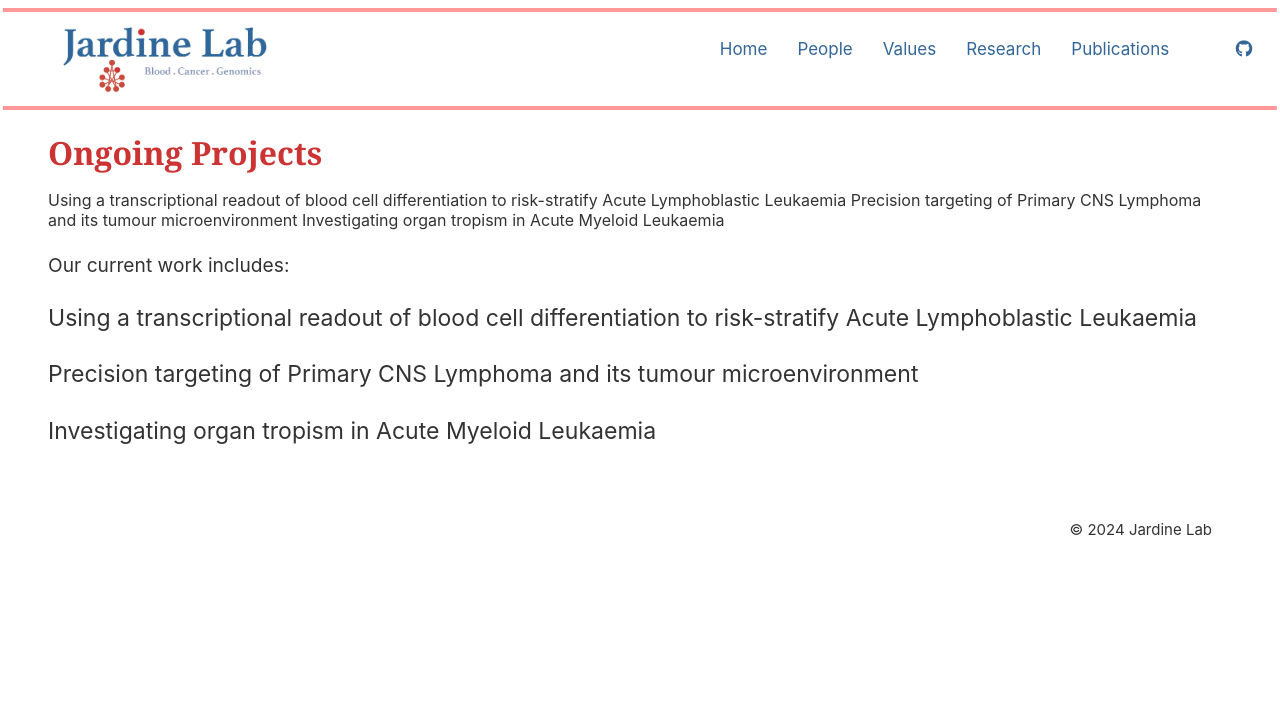
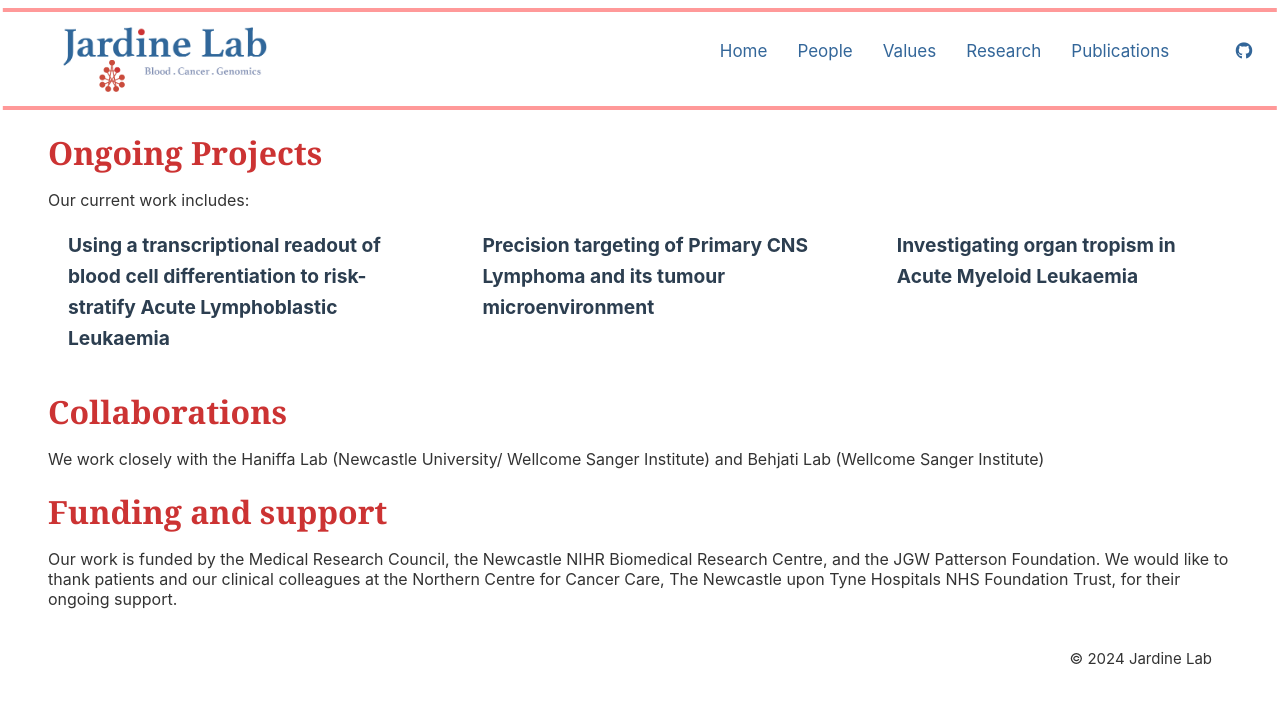
Before and after one commit to vkorak/vkorak.github.io, a Jekyll site: the page built from research.md, in a window 1280 px wide. Shown: the top 704 px of the page. Built offline with Jekyll 4.4.1, drawn with Linux system fonts in a browser that asks for light colours.

Commit message:
favicon/update research and publications page

```diff
--- a/_layouts/default.html
+++ b/_layouts/default.html
@@ -1,6 +1,9 @@
 <!DOCTYPE html>
 <html lang="en">
   {% include head.html %} <!-- Call head.html here -->
+
+  <!-- Add Favicon -->
+   <link rel="icon" href="{{ '/assets/img/favicon.ico' | relative_url }}" type="image/x-icon" />
 
   <body>
     <header>
--- a/research.md
+++ b/research.md
@@ -25,36 +25,87 @@ body {
 }
 
 .research-page-intro, .research-page-outro {
-  font-size: 1.2em;
+  font-size: 1.3em;
   margin-bottom: 50px; /* Adds space between text and team blocks */
   line-height: 1.6;
   text-align: left; /* Optional: center the text */
 }
 
+ul {
+  line-height: 1.6;
+  margin-left: 20px;
+}
+
+ul li {
+  margin-bottom: 15px; /* Add space between the list items */
+}
+
+ul li strong {
+  color: #2c3e50; /* Optional: different color for emphasis */
+}
+
+/* Container for three-column layout */
+.work-container {
+  display: flex;
+  justify-content: space-between;
+  flex-wrap: wrap;
+  gap: 20px; /* Space between the columns */
+  margin-top: 20px;
+}
+
+/* Each column takes up one-third of the container */
+.work-column {
+  flex-basis: 30%; /* Adjust the width of each column */
+}
+
+/* Style the list items */
+.work-column ul li {
+  margin-bottom: 15px;
+  list-style-type: none; /* Remove bullet points */
+}
+
+/* Responsive layout for smaller screens */
+@media (max-width: 768px) {
+  .work-column {
+    flex-basis: 100%; /* Stack columns vertically on smaller screens */
+  }
+}
 </style>
+<div class="values-page-intro">
+<p>Our current work includes:</p>
+</div>
 
- Using a transcriptional readout of blood cell differentiation to risk-stratify Acute Lymphoblastic Leukaemia
- Precision targeting of Primary CNS Lymphoma and its tumour microenvironment
-Investigating organ tropism in Acute Myeloid Leukaemia
+<div class="work-container">
+  <div class="work-column">
+    <ul>
+      <li><strong>Using a transcriptional readout of blood cell differentiation to risk-stratify Acute Lymphoblastic Leukaemia</strong></li>
+    </ul>
+  </div>
 
+  <div class="work-column">
+    <ul>
+      <li><strong>Precision targeting of Primary CNS Lymphoma and its tumour microenvironment</strong></li>
+    </ul>
+  </div>
 
-<!-- Text before the team blocks -->
-<div class="research-page-intro">
+  <div class="work-column">
+    <ul>
+      <li><strong>Investigating organ tropism in Acute Myeloid Leukaemia</strong></li>
+    </ul>
+  </div>
+</div>
 
-<p>Our current work includes:</p>
+<h1 class="research-page-title">Collaborations</h1>
 
-<ul>
-  <li>
-    Using a transcriptional readout of blood cell differentiation to risk-stratify Acute Lymphoblastic Leukaemia
-  </li>
+<div class="values-page-intro">
+<p>We work closely with the Haniffa Lab (Newcastle University/ Wellcome Sanger Institute) and Behjati Lab (Wellcome Sanger Institute)</p>
+</div>
 
-  <li>
-    Precision targeting of Primary CNS Lymphoma and its tumour microenvironment
-  </li>
+<h1 class="research-page-title">Funding and support</h1>
 
-  <li>
-    Investigating organ tropism in Acute Myeloid Leukaemia
-  </li>
-</ul>
+<div class="values-page-intro">
+<p>Our work is funded by the Medical Research Council, the Newcastle NIHR Biomedical Research Centre, and the JGW Patterson Foundation.
 
+We would like to thank patients and our clinical colleagues at the Northern Centre for Cancer Care, The Newcastle upon Tyne Hospitals NHS Foundation Trust, for their ongoing support.
+</p>
 </div>
```
Also changed, not shown: publications.md (added, +92 -0 lines), assets/img/favicon.ico (added).
